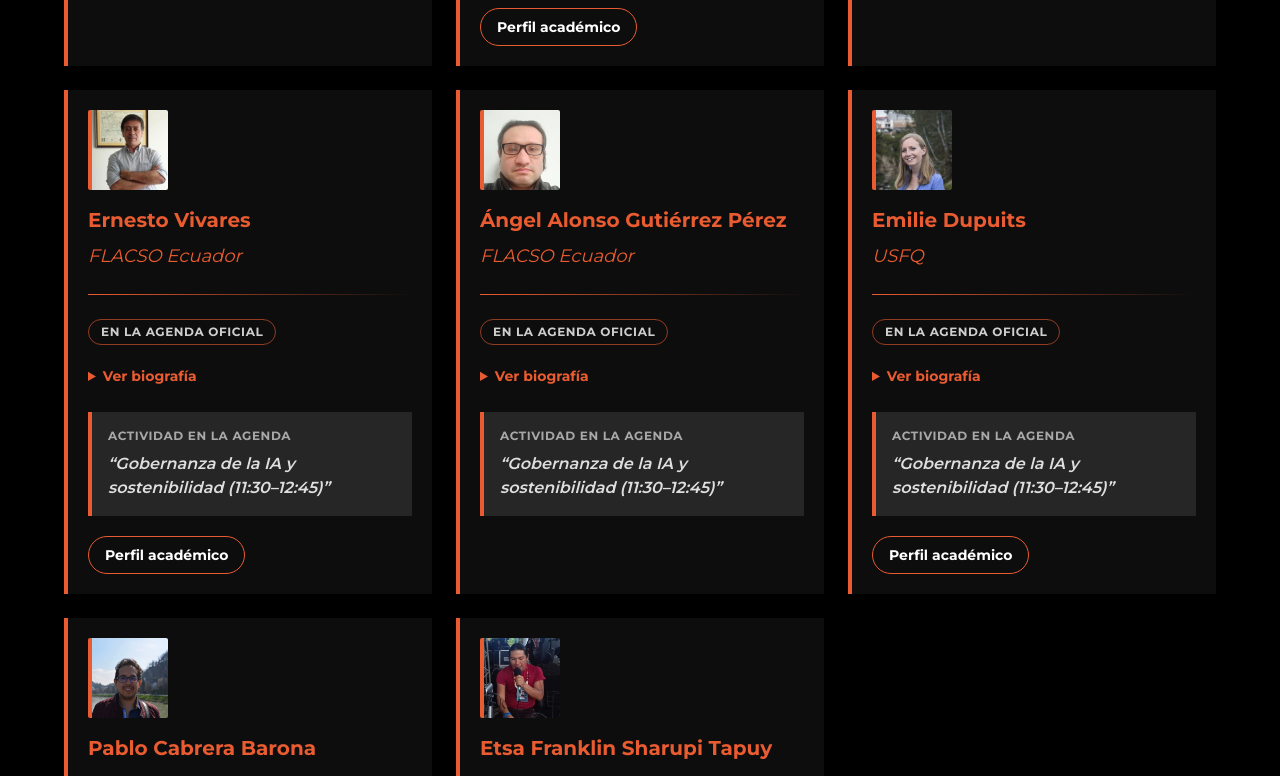
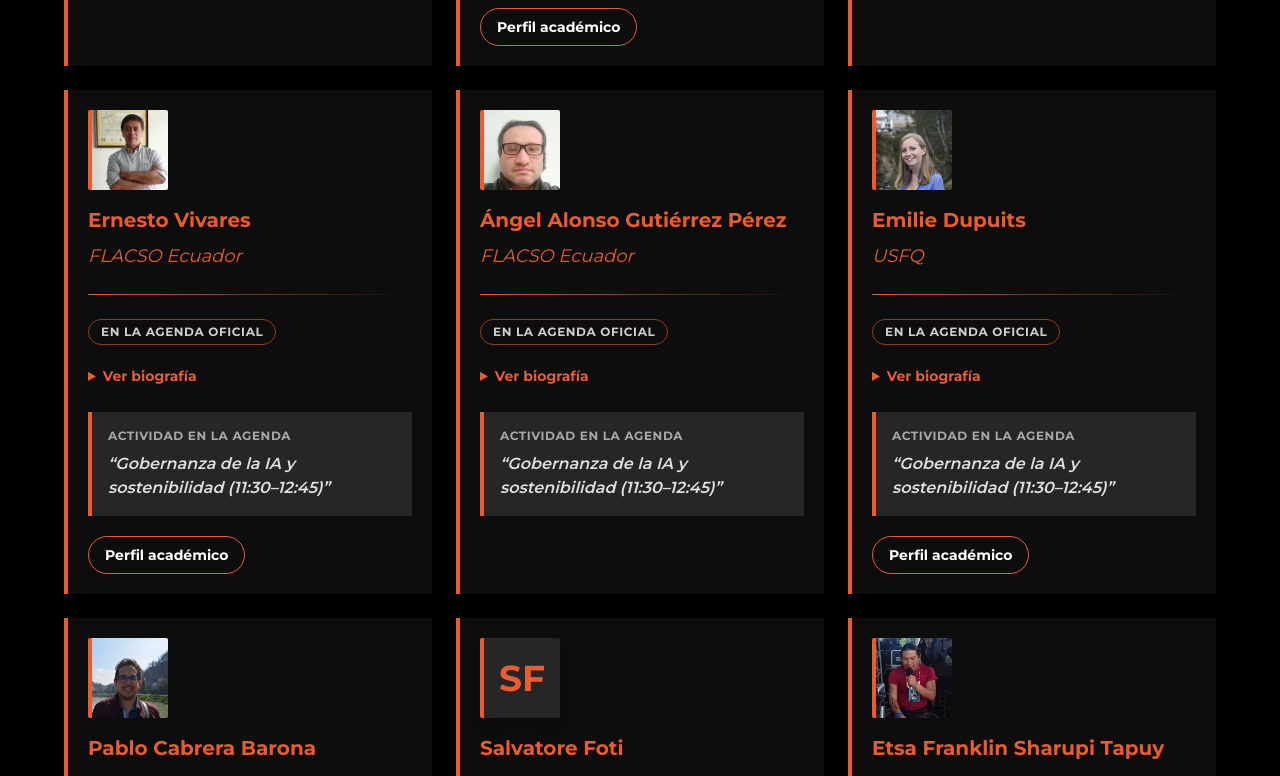
Before and after one commit to laslabcritical/lastlab, a Next.js app: page /khipux-quito in a window 1280 px wide. Shown: the part 11224-12000 px from the top of the page. Built offline with nearby package versions, Linux system fonts and the light colour scheme.

Commit message:
Add Salvatore Foti as moderator of afternoon keynotes

```diff
--- a/src/content/khipux-biographies.json
+++ b/src/content/khipux-biographies.json
@@ -174,5 +174,10 @@
     "es": "Etsa Franklin Sharupi Tapuy es líder organizativo de las naciones originarias Shuar-Quijos de la Amazonía ecuatoriana. Promotor y locutor del programa de radio conducido por la Nación Originaria Quijos, desde el 2016. Sus investigaciones y conocimientos sobre la historia del pueblo quijo en la época colonial, en particular sus trabajos sobre el héroe quijos Jumandi, el primer indígena rebelde durante la conquista del siglo XVI, han sido presentados en diferentes foros y son reconocidos regionalmente. Su trabajo se ha publicado en editoriales internacionales incluyendo Palgrave MacMillan y Universidad del Valle, Colombia y Taylor and Francis.",
     "en": "Etsa Franklin Sharupi Tapuy is an organizational leader of the Shuar and Quijos Indigenous peoples of the Ecuadorian Amazon. Since 2016, he has promoted and hosted a radio program run by the Quijos Indigenous Nation. His research and knowledge of Quijos history during the colonial period, particularly his work on the Quijos anti-colonial leader Jumandi and Indigenous resistance to the sixteenth-century conquest, have been presented at various forums and are recognized regionally. His work has appeared in international publications, including Palgrave Macmillan, Universidad del Valle (Colombia), and Taylor & Francis.",
     "profileUrl": "https://www.uni-potsdam.de/en/minorcosmopolitanisms/activities/outreach-projects/lucha-y-resistencia-shuar-en-la-amazonia-ecuatoriana-1"
+  },
+  "salvatore-foti": {
+    "es": "Salvatore Foti es profesor de Estrategia de Campañas y de Redes Sociales y Política, además de columnista y analista político. Es magíster en Comunicación Política por GWU y candidato a doctor en Comunicación Social por la Universidad CEU San Pablo, España.",
+    "en": "Salvatore Foti teaches Campaign Strategy and Social Media and Politics, and is a columnist and political analyst. He holds a master’s degree in Political Communication from GWU and is a doctoral candidate in Social Communication at Universidad CEU San Pablo, Spain.",
+    "profileUrl": null
   }
 }
--- a/src/content/khipux-programme.ts
+++ b/src/content/khipux-programme.ts
@@ -26,6 +26,7 @@ export const eventPeople = {
   emilie: ["Emilie Dupuits", "USFQ"], pablo: ["Pablo Cabrera Barona", "FLACSO Ecuador"],
   miguel: ["Miguel Ángel Contreras Natera", "Universidad Central de Venezuela"],
   julian: ["Julián Posada", "Yale University"], mor: ["Mor Naaman", "Cornell Tech"],
+  "salvatore-foti": ["Salvatore Foti", ""],
   "etsa-franklin-sharupi-tapuy": ["Etsa Franklin Sharupi Tapuy", "Naciones originarias Shuar–Quijos"]
 } satisfies Record<string, [string, string]>;
 
@@ -35,7 +36,7 @@ export const personLine = (id: Person, locale: Locale = "es") => {
   const institution = id === "gabriel" && locale === "en" ? "UADE and UNAJ"
     : id === "etsa-franklin-sharupi-tapuy" && locale === "en" ? "Shuar–Quijos Indigenous peoples" : affiliation;
   const role = id === "diego" || id === "arnaldo" ? (locale === "es" ? "rector de " : "Rector of ") : "";
-  return `${name} — ${role}${institution}`;
+  return institution ? `${name} — ${role}${institution}` : name;
 };
 // Academic sessions within the four Zoom brackets of the official v9 PDF (pages 3–4).
 // Both programme views use these same sessions; logistics are intentionally excluded.
@@ -102,7 +103,7 @@ export function getProgramme(locale: Locale): ProgrammeDay[] {
         session("platforms", "11:30–12:45", "La IA y el trabajo", "AI and labour", parallel, ["vizuete", "pierre", "lizette"], "Patio Interno Da Vinci", "belen", true),
         session("governance-2", "11:30–12:45", "Gobernanza de la IA y sostenibilidad", "AI governance and sustainability", parallel, ["ernesto", "angel", "emilie", "pablo"], theatre, "luciana", true),
         session("lunch-2", "12:45–14:15", "Almuerzo libre", "Lunch break", logistics),
-        session("coloniality", "14:15–15:15", "Colonialidad, trabajo e infraestructura de inteligencia artificial en América Latina", "Coloniality, labour and AI infrastructure in Latin America", keynote, ["miguel", "julian"], theatre, undefined, false),
+        session("coloniality", "14:15–15:15", "Colonialidad, trabajo e infraestructura de inteligencia artificial en América Latina", "Coloniality, labour and AI infrastructure in Latin America", keynote, ["miguel", "julian"], theatre, "salvatore-foti", false),
         { ...session("author", "15:15–15:55", "Conversación con el autor: Platform Extractivism", "In conversation with the author: Platform Extractivism", ["Conversación", "Conversation"], ["julian"], theatre), discussant: personLine("horacio", locale) },
         session("closing-keynote", "16:00–17:00", "The Democratic Costs of AI-Mediated Information", "The Democratic Costs of AI-Mediated Information", keynote, ["mor"], theatre, "cheryl", false,
           t("Mor Naaman — Cornell Tech. Don and Mibs Follett Professor of Information Science and Associate Dean for Faculty Affairs, Cornell Tech.", "Mor Naaman — Cornell Tech. Don and Mibs Follett Professor of Information Science and Associate Dean for Faculty Affairs, Cornell Tech.")),
--- a/src/content/khipux-quito-2026.ts
+++ b/src/content/khipux-quito-2026.ts
@@ -70,7 +70,7 @@ function createEvent(locale: Locale): KhipuxQuitoPageContent {
       const [name, affiliation] = eventPeople[key];
       const institution = key === "etsa-franklin-sharupi-tapuy" ? t("Naciones originarias Shuar–Quijos", "Shuar–Quijos Indigenous peoples") : key === "gabriel" ? t("UADE y UNAJ", "UADE and UNAJ") : ["diego", "arnaldo"].includes(key) ? t(`Rector de ${affiliation}`, `Rector of ${affiliation}`) : affiliation;
       const sessions = programmeDays.flatMap(d => d.sessions).filter(s => s.participants.includes(personLine(key)) || s.moderator === personLine(key) || s.discussant === personLine(key));
-      return { id: key, name, institution, photoSrc: portraits[key] ?? null, externalUrl: key === "tracey" && locale === "en" ? biographies.tracey.profileUrlEn : biographies[key].profileUrl, externalUrlLabel: key === "etsa-franklin-sharupi-tapuy" ? t("Fuente institucional", "Institutional source") : undefined, biography: biographies[key][locale], confirmationStatus: ["diego", "etsa-franklin-sharupi-tapuy"].includes(key) ? t("Participación confirmada", "Participation confirmed") : t("En la agenda oficial", "Listed in the official agenda"), modality: key === "diego" ? t("Participación remota desde Valencia", "Remote participation from Valencia") : ["juan", "julian"].includes(key) ? t("Participación online", "Online participation") : null, talkTitle: sessions.map(session => `${session.moderator === personLine(key) ? t("Moderación: ", "Moderator: ") : session.discussant === personLine(key) ? t("Comentarista: ", "Commentary: ") : ""}${session.title} (${session.time})`).join(" · ") || null };
+      return { id: key, name, institution, photoSrc: portraits[key] ?? null, externalUrl: key === "tracey" && locale === "en" ? biographies.tracey.profileUrlEn : biographies[key].profileUrl, externalUrlLabel: key === "etsa-franklin-sharupi-tapuy" ? t("Fuente institucional", "Institutional source") : undefined, biography: biographies[key][locale], confirmationStatus: ["diego", "etsa-franklin-sharupi-tapuy", "salvatore-foti"].includes(key) ? t("Participación confirmada", "Participation confirmed") : t("En la agenda oficial", "Listed in the official agenda"), modality: key === "diego" ? t("Participación remota desde Valencia", "Remote participation from Valencia") : ["juan", "julian"].includes(key) ? t("Participación online", "Online participation") : null, talkTitle: sessions.map(session => `${session.moderator === personLine(key) ? t("Moderación: ", "Moderator: ") : session.discussant === personLine(key) ? t("Comentarista: ", "Commentary: ") : ""}${session.title} (${session.time})`).join(" · ") || null };
     }) },
     organizingTeam: { title: t("Equipo organizador", "Organizing team"), body: t("Coordinación y organización del encuentro.", "Event organization and coordination."), people: (["horacio", "diana", "cheryl", "belen", "pablo"] as const).map(key => ({ id: key, name: eventPeople[key][0], role: null, affiliations: [eventPeople[key][1]], photoSrc: portraits[key] ?? null })) },
     registration: { title: t("Participación", "Participation"), body: t("Entradas: USD 25 público general y USD 18 estudiantes y comunidad USFQ. Inscribite mediante el formulario oficial o postulá a una beca.", "Tickets: USD 25 general admission and USD 18 for students and the USFQ community. Register through the official form or apply for a scholarship."), modalitiesTitle: t("Formas de participación", "Ways to participate"), modalities: [t("Asistencia presencial en USFQ", "In-person attendance at USFQ"), t("Participación online", "Online participation"), t("Talleres y actividades", "Workshops and activities")], statusLabel: t("Inscripciones abiertas", "Registration open") },
```
